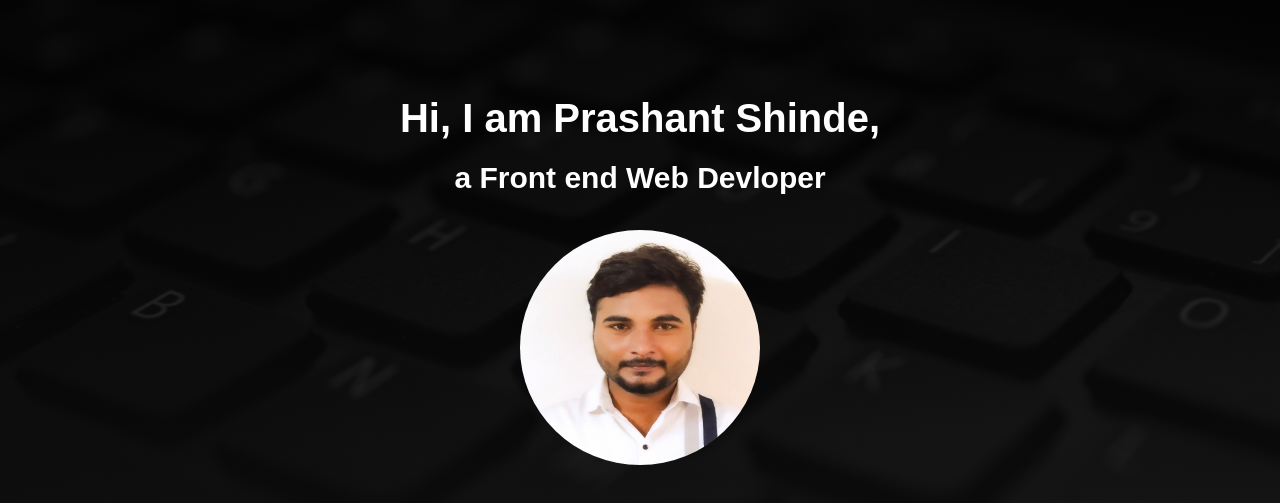
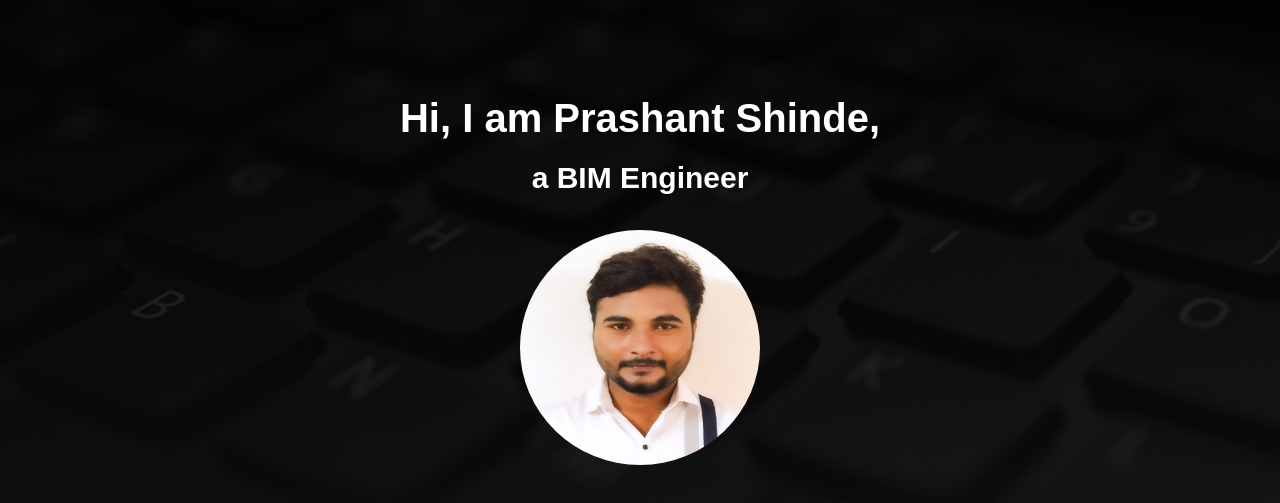
Before and after one commit to Prashant5300/Prashant5300, a plain HTML site: page index.html in a window 1280 px wide. Shown: the part 77-580 px from the top of the page. Drawn offline with nearby package versions, Linux system fonts and the light colour scheme; no server answers.

Commit message:
Update index.html

```diff
--- a/index.html
+++ b/index.html
@@ -68,7 +68,7 @@
     <section id="home">
         <div class="innerContent" id="home_innercontent">
             <h3 id="user-detail-name">Hi, I am Prashant Shinde,</h3>
-            <h4>a Front end Web Devloper</h4>
+            <h4>a BIM Engineer</h4>
             <div id="HomePageImg">
                 <img class="home-img" src="images/IMG_20240713_172315.jpg" alt="">
             </div>
```
